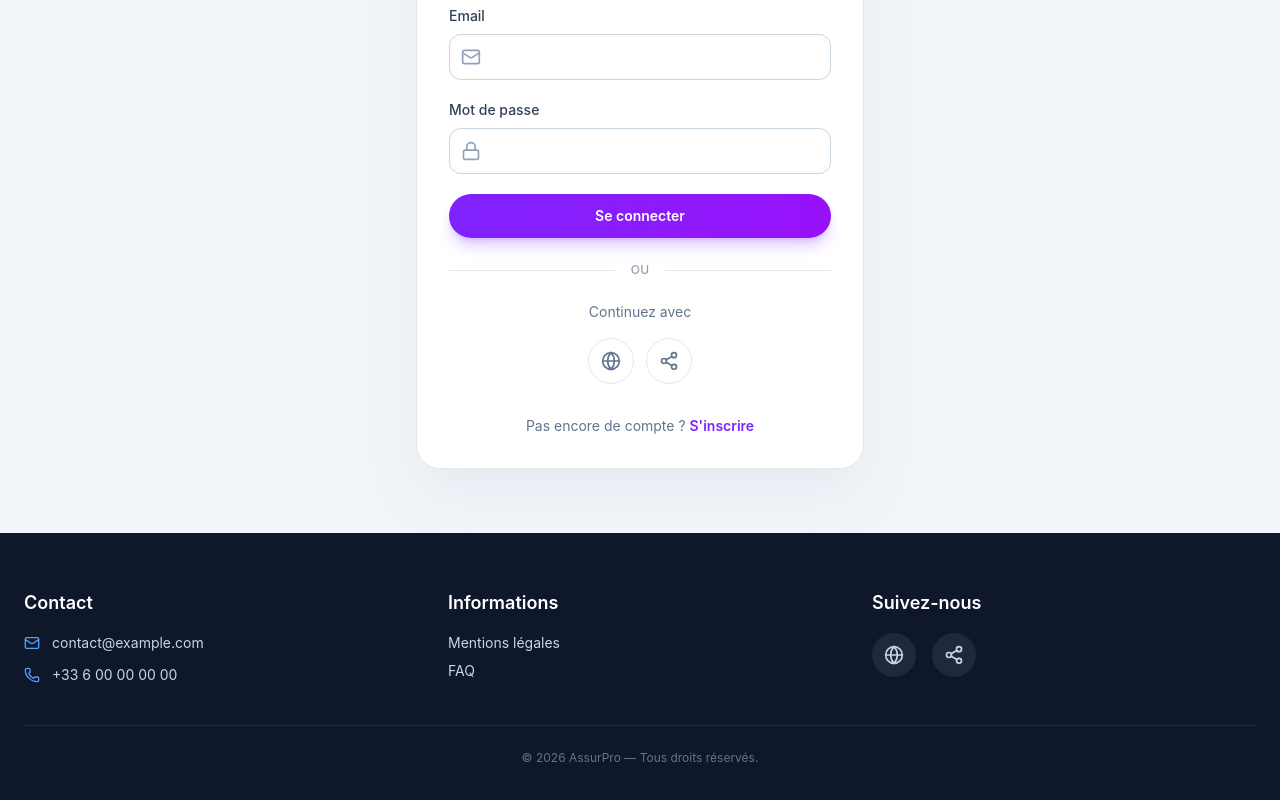
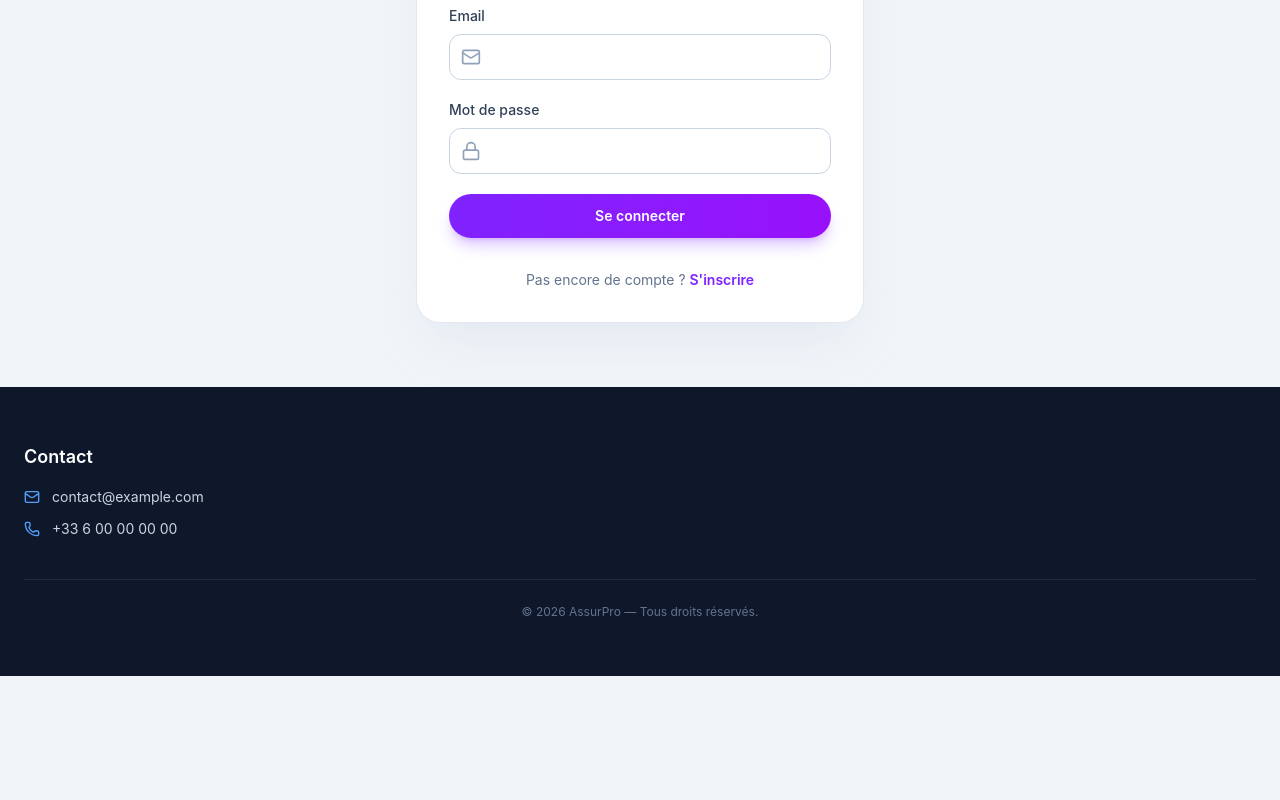
Before and after one commit to mohamed-zenbout-dev/assurance_pro, a React app in the folder frontend/: page /login in a window 1280 px wide. Shown: the part 504-1304 px from the top of the page. After the commit the page ends 1180 px from the top, so only its background shows below. Built offline with nearby package versions, Linux system fonts and the light colour scheme; the HTML template or start-up script is replaced by a standard one.

Commit message:
chore: nettoyer les éléments non fonctionnels du frontend

```diff
--- a/frontend/src/components/Footer.jsx
+++ b/frontend/src/components/Footer.jsx
@@ -1,4 +1,4 @@
-import { Mail, Phone, Globe, Share2 } from 'lucide-react';
+import { Mail, Phone} from 'lucide-react';
 
 function Footer() {
   return (
@@ -20,43 +20,6 @@ function Footer() {
             </div>
           </div>
         </div>
-
-        {/* Informations */}
-        <div>
-          <h3 className="text-lg font-semibold text-white">Informations</h3>
-
-          <div className="mt-4 flex flex-col gap-2 text-sm">
-            <a href="#" className="hover:text-white">
-              Mentions légales
-            </a>
-            <a href="#" className="hover:text-white">
-              FAQ
-            </a>
-          </div>
-        </div>
-
-        {/* Réseaux */}
-        <div>
-          <h3 className="text-lg font-semibold text-white">Suivez-nous</h3>
-
-          <div className="mt-4 flex gap-4">
-            <a
-              href="#"
-              className="rounded-full bg-slate-800 p-3 transition hover:bg-blue-600 hover:text-white"
-              aria-label="Site web"
-            >
-              <Globe className="h-5 w-5" />
-            </a>
-
-            <a
-              href="#"
-              className="rounded-full bg-slate-800 p-3 transition hover:bg-blue-600 hover:text-white"
-              aria-label="Réseaux sociaux"
-            >
-              <Share2 className="h-5 w-5" />
-            </a>
-          </div>
-        </div>
       </div>
 
       <div className="mx-auto mt-10 max-w-7xl border-t border-slate-800 pt-6 text-center text-xs text-slate-500">
--- a/frontend/src/components/LoginForm.jsx
+++ b/frontend/src/components/LoginForm.jsx
@@ -1,7 +1,7 @@
 import { useState } from 'react';
 import { useNavigate, Link } from 'react-router-dom';
 import axios from 'axios';
-import { Mail, Lock, ShieldCheck, Globe, Share2 } from 'lucide-react';
+import { Mail, Lock, ShieldCheck} from 'lucide-react';
 
 function LoginForm() {
   const [email, setEmail] = useState('');
@@ -88,7 +88,7 @@ function LoginForm() {
 
             <input
               type="email"
-              placeholder="exemple@email.com"
+              placeholder="Entrez votre adresse email :"
               value={email}
               onChange={(e) => setEmail(e.target.value)}
               required
@@ -107,7 +107,7 @@ function LoginForm() {
 
             <input
               type="password"
-              placeholder="••••••••"
+              placeholder="Entrez votre mot de passe"
               value={password}
               onChange={(e) => setPassword(e.target.value)}
               required
@@ -125,36 +125,6 @@ function LoginForm() {
         </button>
       </form>
 
-      {/* Séparateur */}
-      <div className="my-6 flex items-center gap-4">
-        <div className="h-px flex-1 bg-slate-200" />
-        <span className="text-xs font-medium uppercase tracking-wide text-slate-400">
-          Ou
-        </span>
-        <div className="h-px flex-1 bg-slate-200" />
-      </div>
-
-      {/* Réseaux */}
-      <div className="text-center">
-        <p className="text-sm text-slate-500">Continuez avec</p>
-
-        <div className="mt-4 flex justify-center gap-3">
-          <button
-            type="button"
-            className="rounded-full border border-slate-200 p-3 text-slate-500 transition hover:border-blue-300 hover:bg-blue-50 hover:text-blue-600"
-          >
-            <Globe className="h-5 w-5" />
-          </button>
-
-          <button
-            type="button"
-            className="rounded-full border border-slate-200 p-3 text-slate-500 transition hover:border-blue-300 hover:bg-blue-50 hover:text-blue-600"
-          >
-            <Share2 className="h-5 w-5" />
-          </button>
-        </div>
-      </div>
-
       {/* Inscription */}
       <p className="mt-8 text-center text-sm text-slate-500">
         Pas encore de compte ?{' '}
@@ -162,7 +132,7 @@ function LoginForm() {
           to="/register"
           className="font-semibold text-violet-600 transition hover:text-violet-700"
         >
-          S’inscrire
+          S'inscrire
         </Link>
       </p>
     </div>
--- a/frontend/src/pages/Login.jsx
+++ b/frontend/src/pages/Login.jsx
@@ -6,13 +6,7 @@ import axios from 'axios';
 import Navbar from '../components/Navbar';
 import Footer from '../components/Footer';
 
-import {
-  ShieldCheck,
-  Mail,
-  Lock,
-  Globe,
-  Share2,
-} from 'lucide-react';
+import {ShieldCheck, Mail, Lock} from 'lucide-react';
 
 function Login() {
   const [email, setEmail] = useState('');
@@ -165,36 +159,6 @@ function Login() {
             </button>
           </form>
 
-          {/* Séparateur */}
-          <div className="my-6 flex items-center gap-4">
-            <div className="h-px flex-1 bg-slate-200" />
-            <span className="text-xs font-medium uppercase tracking-wide text-slate-400">
-              OU
-            </span>
-            <div className="h-px flex-1 bg-slate-200" />
-          </div>
-
-          {/* Réseaux */}
-          <div className="text-center">
-            <p className="text-sm text-slate-500">Continuez avec</p>
-
-            <div className="mt-4 flex justify-center gap-3">
-              <button
-                type="button"
-                className="rounded-full border border-slate-200 p-3 text-slate-500 transition hover:border-blue-300 hover:bg-blue-50 hover:text-blue-600"
-              >
-                <Globe className="h-5 w-5" />
-              </button>
-
-              <button
-                type="button"
-                className="rounded-full border border-slate-200 p-3 text-slate-500 transition hover:border-blue-300 hover:bg-blue-50 hover:text-blue-600"
-              >
-                <Share2 className="h-5 w-5" />
-              </button>
-            </div>
-          </div>
-
           {/* Inscription */}
           <p className="mt-8 text-center text-sm text-slate-500">
             Pas encore de compte ?{' '}
```
